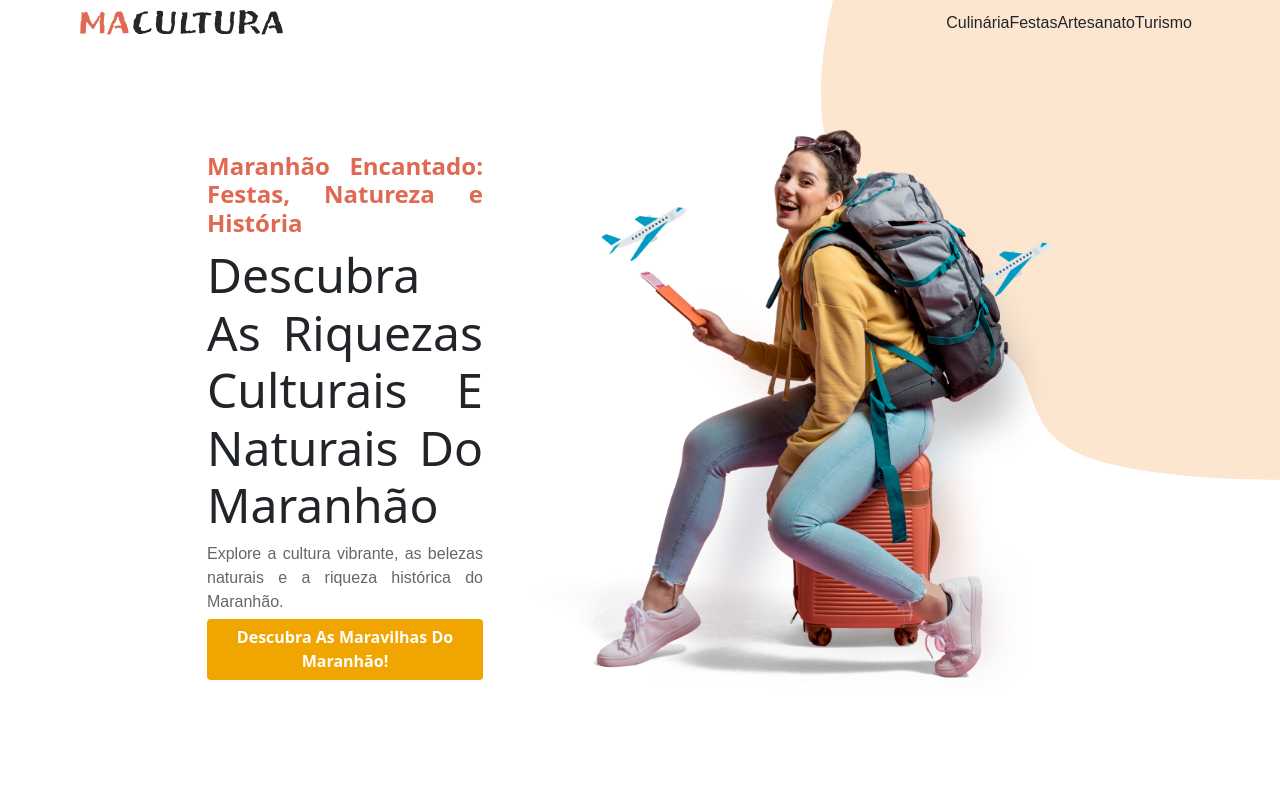
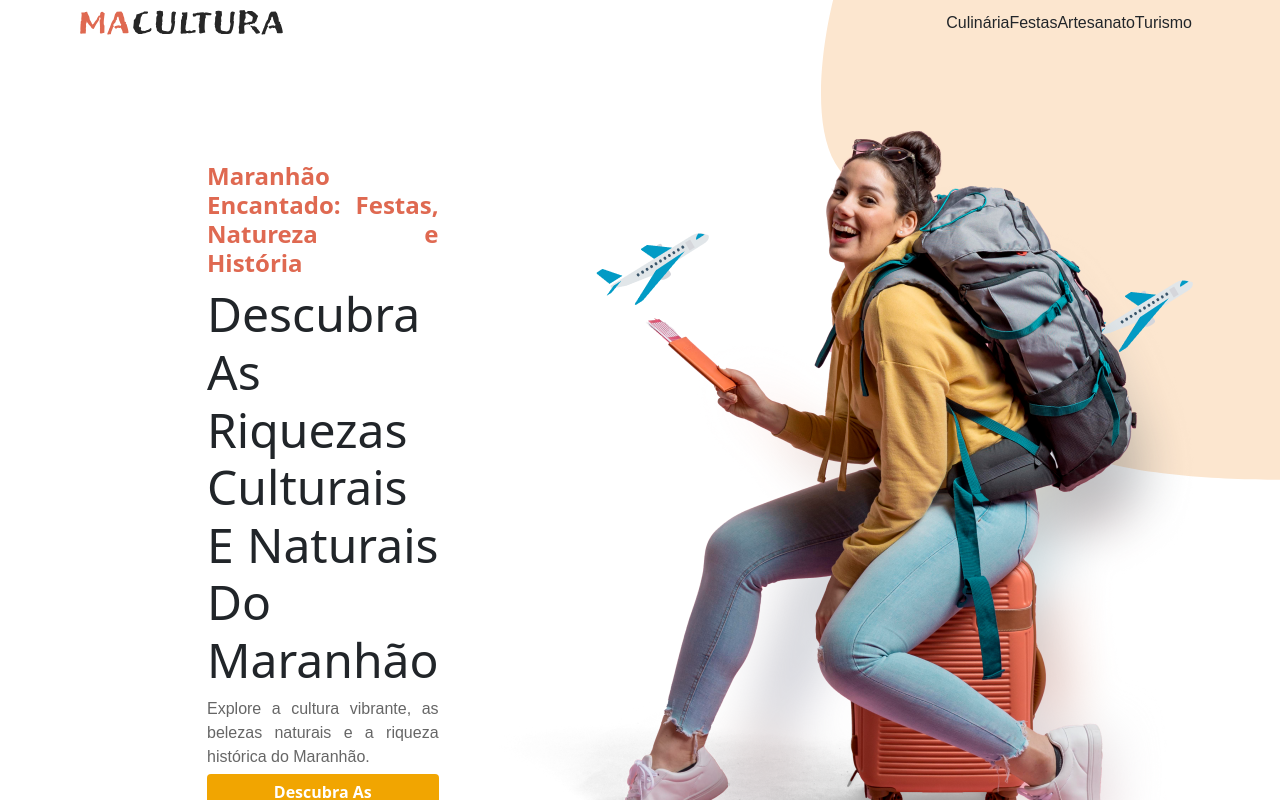
Before and after one commit to hendricksonweib/Desafio-InovaMaranhao, a React (Vite) app: page / in a window 1280 px wide. Shown: the top 800 px of the page. Built offline with nearby package versions, Linux system fonts and the light colour scheme.

Commit message:
feat:new
Signed-off-by: hendricksonweib <hendricksonrocha22@gmail.com>

```diff
--- a/src/pages/Home.tsx
+++ b/src/pages/Home.tsx
@@ -3,7 +3,6 @@ import Title from "../ui/Title";
 
 import Paragraph from "../ui/Paragraph";
 // Imagens
-import homeImage from '../../public/img-home/home-img.png';
 
 import imgicon1 from "../../public/img-home/icons/Culinaria.png";
 import imgicon2 from "../../public/img-home/icons/Festa.png";
@@ -41,13 +40,8 @@ function Home() {''
             <PrimaryButton texto="Descubra as Maravilhas do Maranhão!" />
           </div>
           <div className="home-hero-img">
-            <img
-              src="../../public/img-home/home-img.png"
-              alt="Imagem de viagem"
-              className="img"
-              width={590}
-              height={517}
-            />
+          <img src="/img-home/home-img.png" alt="Home Image" />
+
           </div>
         </div>
       </section>
```
